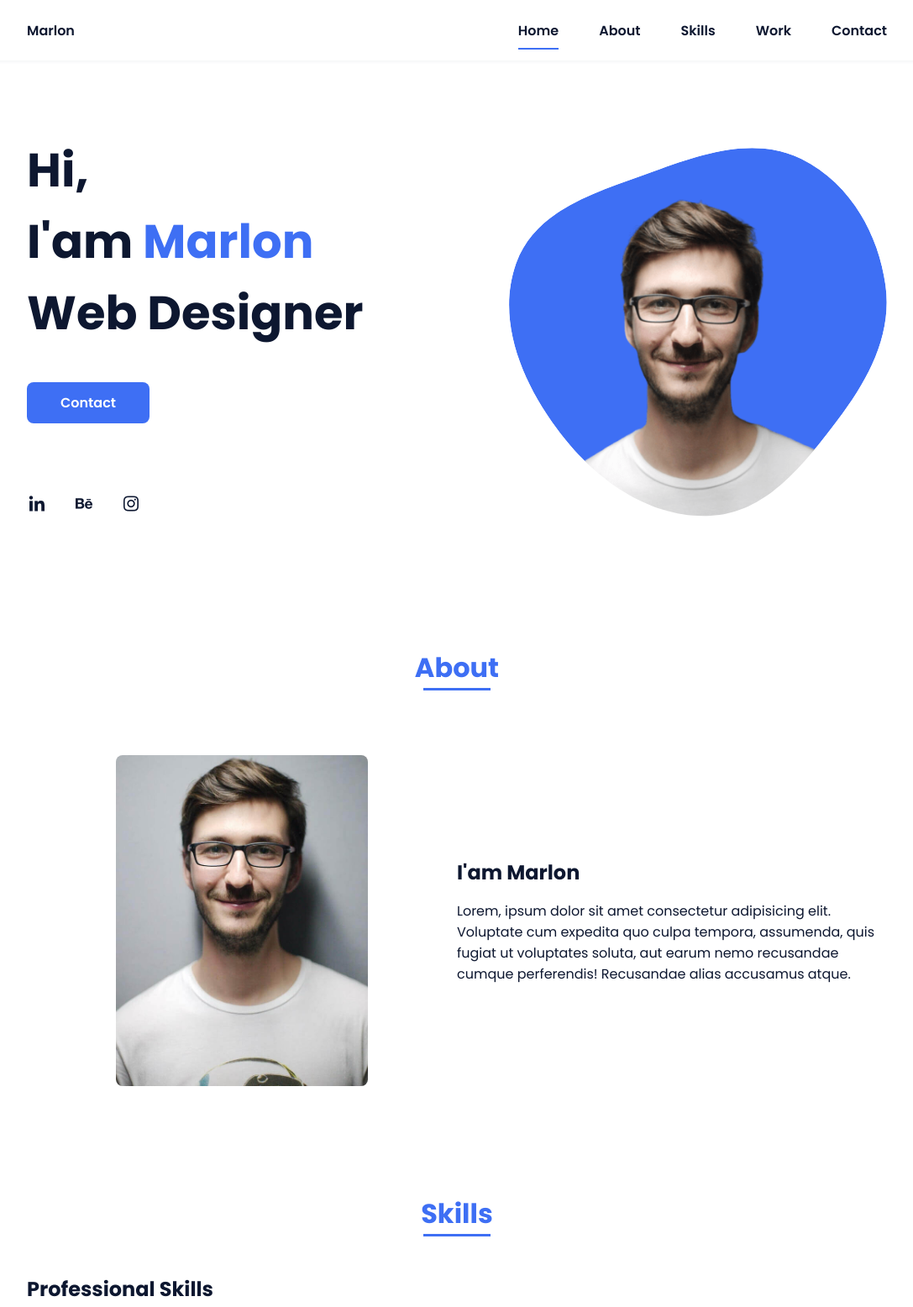
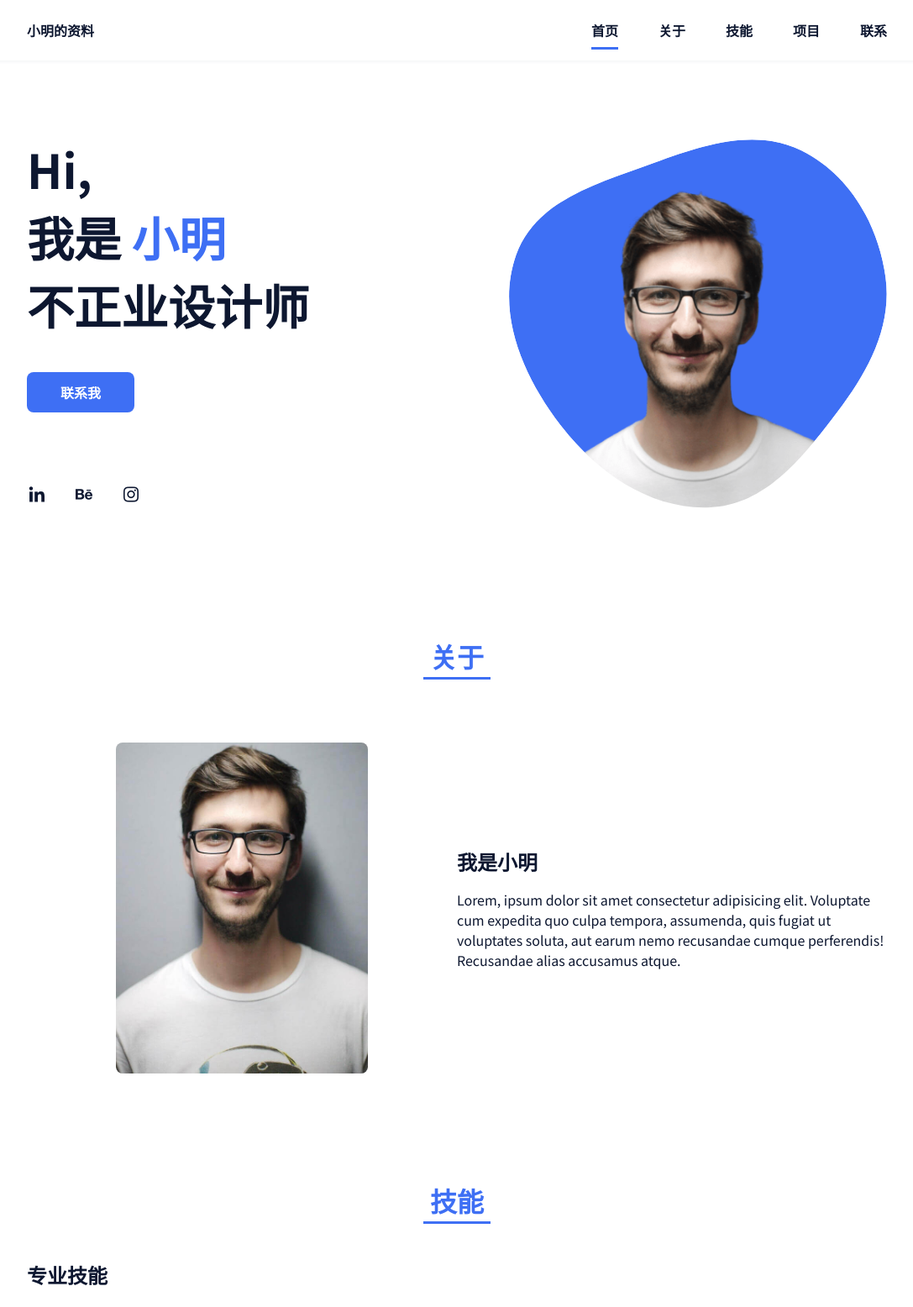
Before and after one commit to chng3/portfolio, a plain HTML site: page index.html in a window 1280 px wide. Shown: the top 1556 px of the page at 84% size, without its empty margins (96-1183 px from the left). Drawn offline with nearby package versions, Linux system fonts and the light colour scheme.

```diff
--- a/assets/css/styles.css
+++ b/assets/css/styles.css
@@ -1,5 +1,5 @@
 /*===== GOOGLE FONTS =====*/
-@import url("https://fonts.googleapis.com/css2?family=Poppins:wght@400;600;700&display=swap");
+@import url('https://fonts.googleapis.com/css2?family=Noto+Sans+SC:wght@100..900&display=swap');
 /*===== VARIABLES CSS =====*/
 :root {
   --header-height: 3rem;
@@ -11,7 +11,7 @@
   --first-color: hsl(var(--hue-color), 89%, 60%);
   --second-color: hsl(var(--hue-color), 56%, 12%);
   /*===== Fuente y tipografia =====*/
-  --body-font: "Poppins", sans-serif;
+  --body-font: "Noto Sans SC", sans-serif;
   --big-font-size: 2rem;
   --h2-font-size: 1.25rem;
   --normal-font-size: .938rem;
@@ -351,7 +351,7 @@
   padding: 2rem 0;
 }
 .footer__title {
-  font-size: 2rem;
+  font-size: 1rem;
   margin-bottom: var(--mb-4);
 }
 .footer__social {
--- a/index.html
+++ b/index.html
@@ -5,7 +5,7 @@
   <meta http-equiv="X-UA-Compatible" content="IE=edge">
   <meta name="viewport" content="width=device-width, initial-scale=1.0">
   <link rel="stylesheet" href="assets/css/styles.css">
-  <title>Portfolio website complete</title>
+  <title>个人资料</title>
   <!-- BOX ICONS -->
   <link href='https://cdn.jsdelivr.net/npm/boxicons@2.0.5/css/boxicons.min.css' rel='stylesheet'>
 
@@ -15,16 +15,16 @@
   <header class="l-header">
     <nav class="nav bd-grid">
       <div>
-        <a href="#" class="nav__logo">Marlon</a>
+        <a href="#" class="nav__logo">小明的资料</a>
       </div>
 
       <div class="nav__menu" id="nav-menu">
         <ul class="nav__list">
-          <li class="nav__item"><a href="#home" class="nav__link active-link">Home</a></li>
-          <li class="nav__item"><a href="#about" class="nav__link">About</a></li>
-          <li class="nav__item"><a href="#skills" class="nav__link">Skills</a></li>
-          <li class="nav__item"><a href="#work" class="nav__link">Work</a></li>
-          <li class="nav__item"><a href="#contact" class="nav__link">Contact</a></li>
+          <li class="nav__item"><a href="#home" class="nav__link active-link">首页</a></li>
+          <li class="nav__item"><a href="#about" class="nav__link">关于</a></li>
+          <li class="nav__item"><a href="#skills" class="nav__link">技能</a></li>
+          <li class="nav__item"><a href="#work" class="nav__link">项目</a></li>
+          <li class="nav__item"><a href="#contact" class="nav__link">联系</a></li>
         </ul>
       </div>
 
@@ -38,8 +38,8 @@
     <!-- 首页 -->
     <section class="home bd-grid" id="home">
       <div class="home__data">
-        <h1 class="home__title">Hi, <br>I'am <span class="home__title-color">Marlon</span> <br> Web Designer</h1>
-        <a href="#contact" class="button">Contact</a>
+        <h1 class="home__title">Hi, <br>我是 <span class="home__title-color">小明</span> <br> 不正业设计师</h1>
+        <a href="#contact" class="button">联系我</a>
       </div>
       <div class="home__social">
         <a href="#" class="home__social-icon"><i class='bx bxl-linkedin'></i></a>
@@ -61,7 +61,7 @@
     </section>
     <!-- 关于 -->
     <section class="about section" id="about">
-      <h2 class="section-title">About</h2>
+      <h2 class="section-title">关于</h2>
 
       <div class="about__container bd-grid">
         <div class="about__img">
@@ -69,18 +69,18 @@
         </div>
 
         <div>
-          <h2 class="about__subtitle">I'am Marlon</h2>
+          <h2 class="about__subtitle">我是小明</h2>
           <p class="about__text">Lorem, ipsum dolor sit amet consectetur adipisicing elit. Voluptate cum expedita quo culpa tempora, assumenda, quis fugiat ut voluptates soluta, aut earum nemo recusandae cumque perferendis! Recusandae alias accusamus atque.</p>
         </div>
       </div>
     </section>
     <!-- 技能 -->
     <section class="skills section" id="skills">
-      <h2 class="section-title">Skills</h2>
+      <h2 class="section-title">技能</h2>
 
       <div class="skills__container bd-grid">
         <div>
-          <h2 class="skills__subtitle">Professional Skills</h2>
+          <h2 class="skills__subtitle">专业技能</h2>
           <p class="skills__text">Lorem ipsum dolor sit, amet consectetur adipisicing elit. Velit optio id vero amet, alias architecto consectetur error eum eaque sit.</p>
 
           <div class="skills__data">
@@ -143,7 +143,7 @@
     </section>
     <!-- WORK -->
     <section class="work section" id="work">
-      <h2 class="section-title">Work</h2>
+      <h2 class="section-title">项目</h2>
 
       <div class="work__container bd-grid">
         <div class="work__img">
@@ -169,15 +169,15 @@
     </section>
     <!-- 联系 -->
     <section class="contact section" id="contact">
-      <h2 class="section-title">Contact</h2>
+      <h2 class="section-title">联系我</h2>
 
       <div class="contact__container bd-grid">
         <form action="" class="contact__form">
-          <input type="text" placeholder="Name" class="contact__input">
-          <input type="mail" placeholder="Email" class="contact__input">
-          <textarea name="" id="" cols="0" rows="10" class="contact__input"></textarea>
+          <input type="text" placeholder="您的姓名" class="contact__input">
+          <input type="mail" placeholder="您的邮件" class="contact__input">
+          <textarea name="" id="" cols="0" rows="10" class="contact__input" placeholder="输入您的内容"></textarea>
 
-          <input type="button" value="Envir" class="contact__button button">
+          <input type="button" value="提交" class="contact__button button">
         </form>
       </div>
     </section>
@@ -185,7 +185,7 @@
 
   <!-- 底部 -->
   <footer class="footer">
-    <p class="footer__title">Marlon</p>
+    <p class="footer__title">小明</p>
 
     <div class="footer__social">
       <a href="#" class="footer__icon"><i class='bx bx-tv'></i></a>
```
